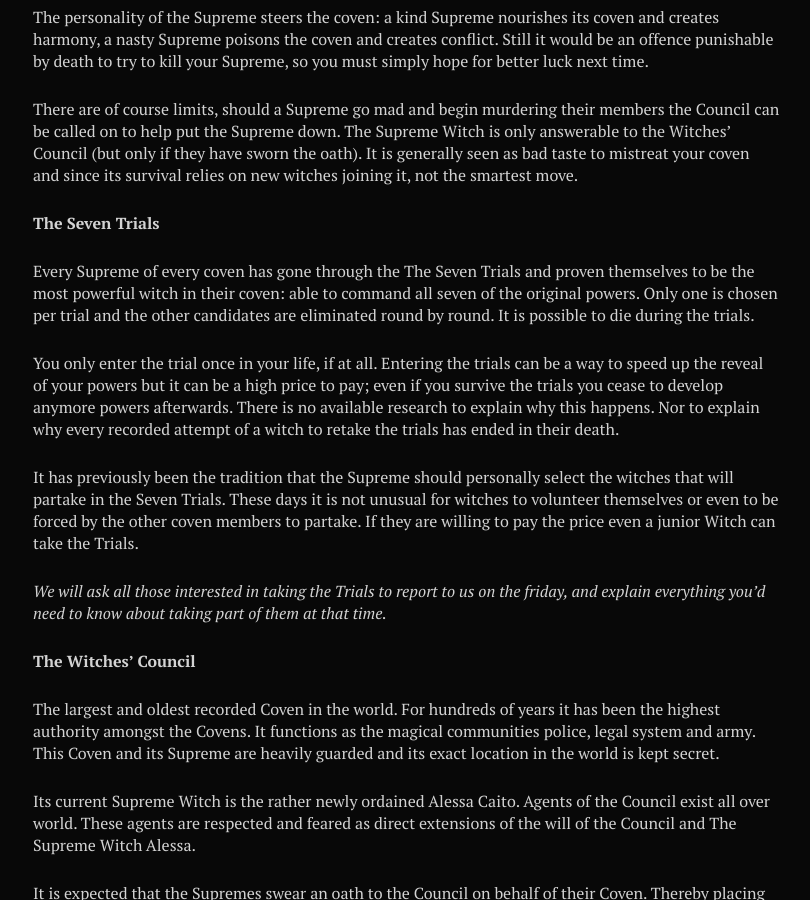
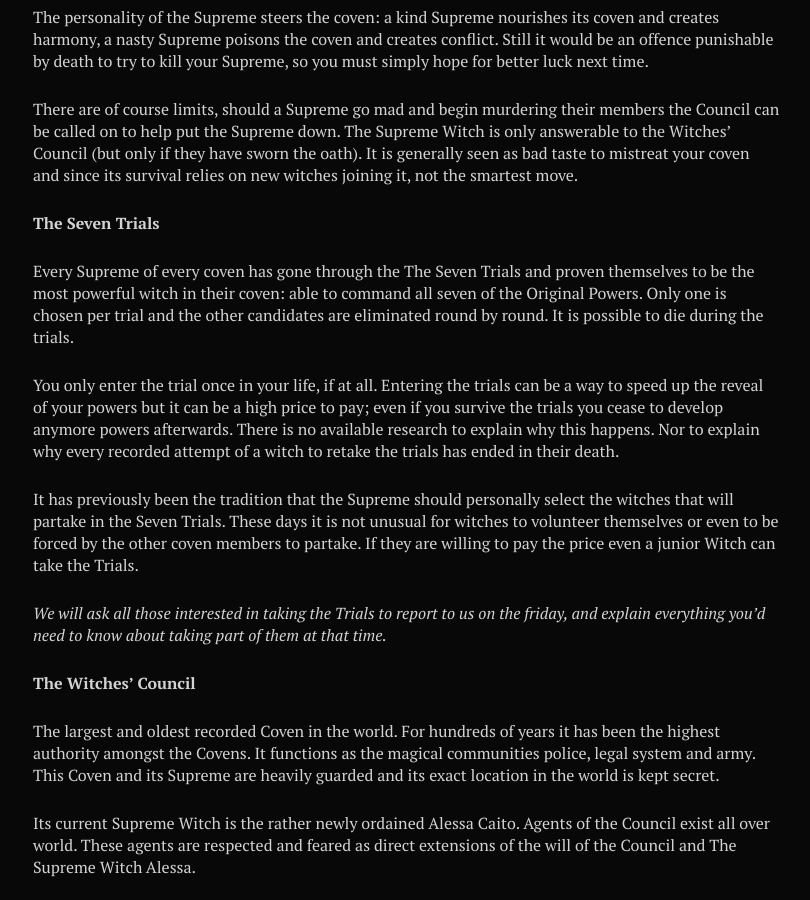
Before and after one commit to stanislavb/en.coven.nu, a Jekyll site: the page built from fictional/index.md, in a window 1280 px wide and 900 px high, scrolled down 2701 px. Shown: the whole window, without its empty margins (287-1097 px from the left). Built offline with Jekyll 4.4.1, drawn with Linux system fonts in a browser that asks for light colours; nearby versions of some CDN libraries.

```diff
--- a/fictional/index.md
+++ b/fictional/index.md
@@ -74,7 +74,7 @@ There are of course limits, should a Supreme go mad and begin murdering their me
 
 **The Seven Trials**
 
-Every Supreme of every coven has gone through the The Seven Trials and proven themselves to be the most powerful witch in their coven: able to command all seven of the original powers. Only one is chosen per trial and the other candidates are eliminated round by round. It is possible to die during the trials.
+Every Supreme of every coven has gone through the The Seven Trials and proven themselves to be the most powerful witch in their coven: able to command all seven of the Original Powers. Only one is chosen per trial and the other candidates are eliminated round by round. It is possible to die during the trials.
 
 You only enter the trial once in your life, if at all. Entering the trials can be a way to speed up the reveal of your powers but it can be a high price to pay; even if you survive the trials you cease to develop anymore powers afterwards. There is no available research to explain why this happens. Nor to explain why every recorded attempt of a witch to retake the trials has ended in their death.
 
```
